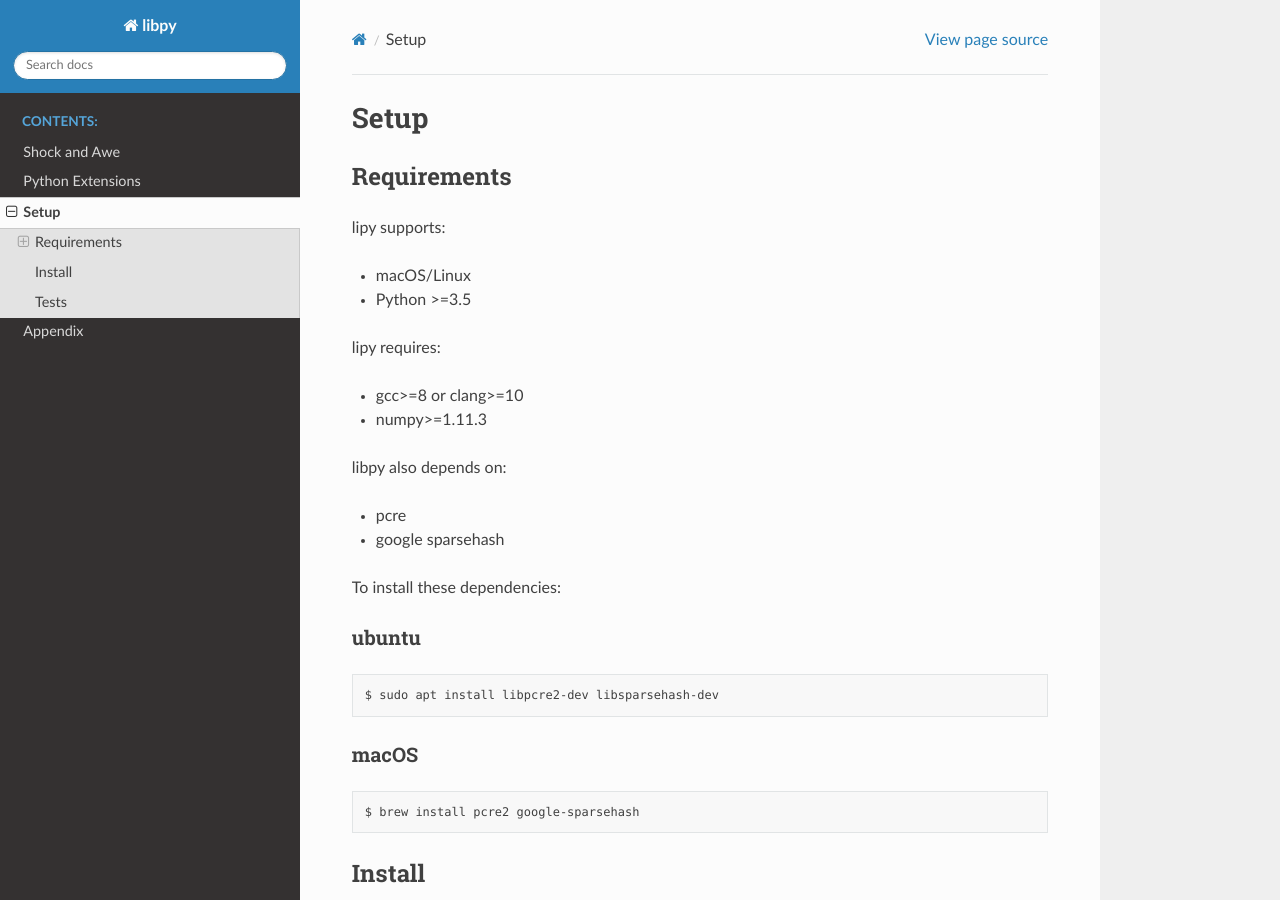
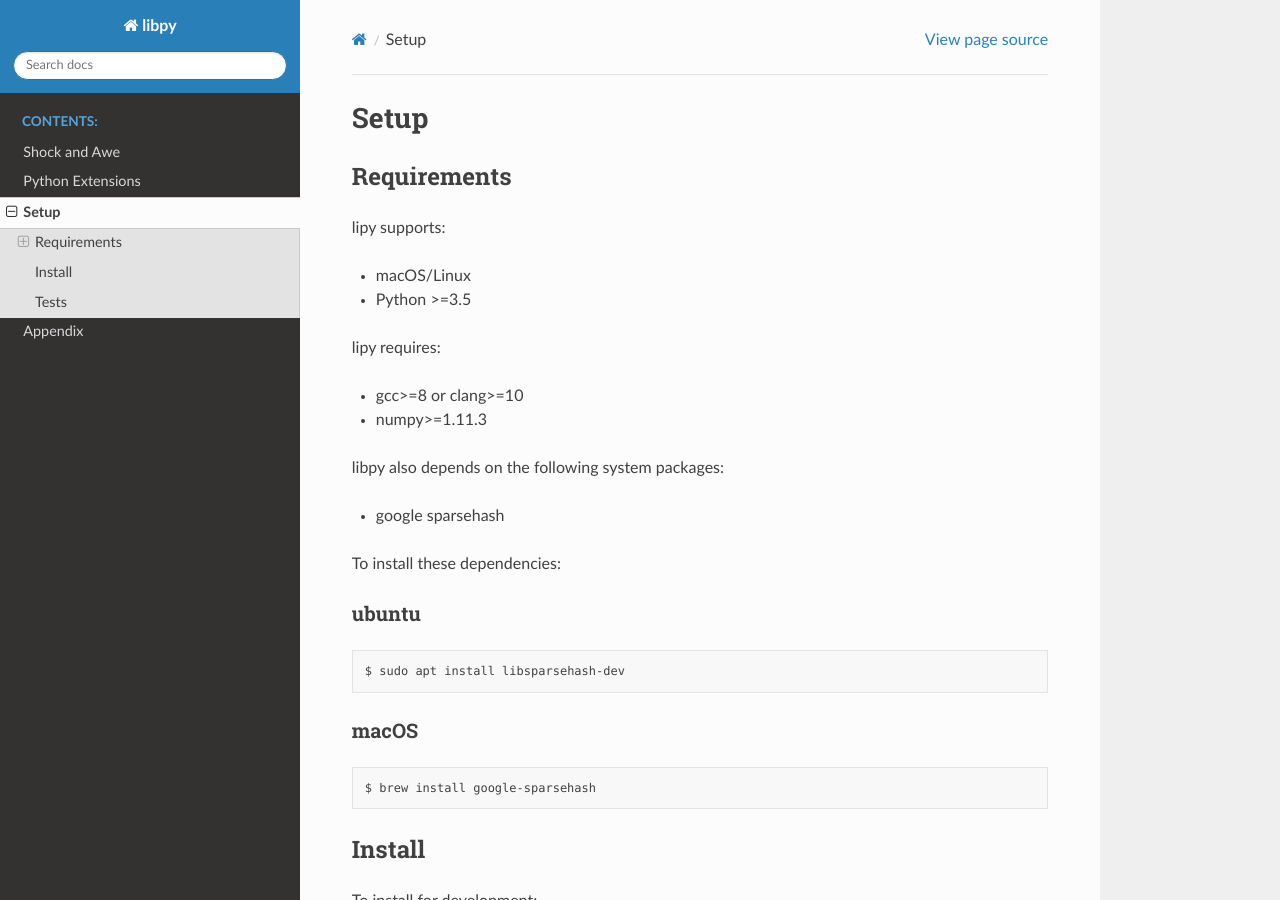
Before and after one commit to quantopian/libpy, a Sphinx documentation site: the page built from docs/source/install.rst, in a window 1280 px wide and 900 px high. Built offline with Sphinx 7.4.7 and the Read the Docs theme 2.0.0, drawn with Linux system fonts in a browser that asks for light colours.

Commit message:
DOC: remove references to pcre2 dependency

```diff
--- a/docs/source/install.rst
+++ b/docs/source/install.rst
@@ -14,9 +14,8 @@ lipy requires:
 - gcc>=8 or clang>=10
 - numpy>=1.11.3
 
-libpy also depends on:
+libpy also depends on the following system packages:
 
-- pcre
 - google sparsehash
 
 To install these dependencies:
@@ -26,14 +25,14 @@ ubuntu
 
 .. code-block:: bash
 
-    $ sudo apt install libpcre2-dev libsparsehash-dev
+    $ sudo apt install libsparsehash-dev
 
 macOS
 ~~~~~
 
 .. code-block:: bash
 
-    $ brew install pcre2 google-sparsehash
+    $ brew install google-sparsehash
 
 Install
 -------
```
Also changed, not shown: README.rst (+3 -4 lines), 2 other files.
